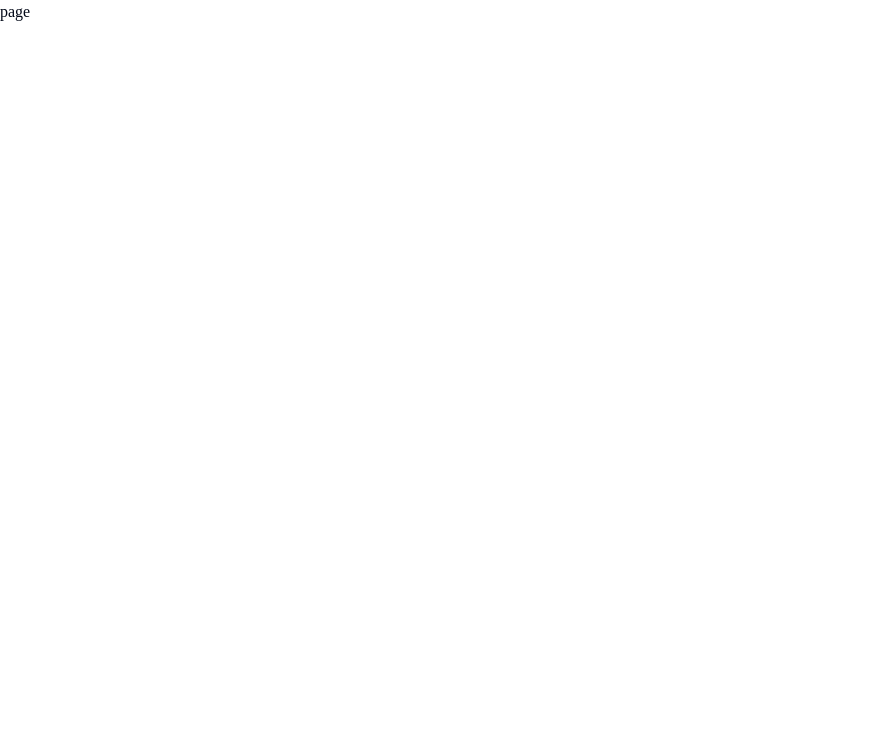
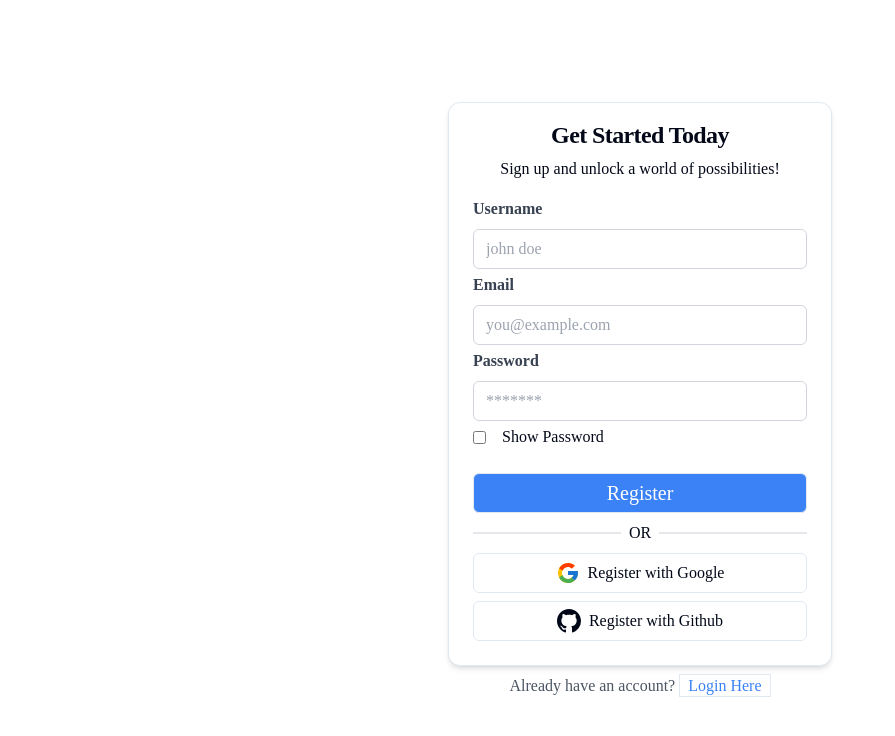
Before and after one commit to Donvine254/car-hub-rental-website, a Next.js app: page /register in a window 1280 px wide. Shown: the top 736 px of the page, without its empty margins (0-895 px from the left). Built offline with nearby package versions, Linux system fonts and the light colour scheme.

Commit message:
updated homepage

```diff
--- a/app/login/page.tsx
+++ b/app/login/page.tsx
@@ -29,7 +29,7 @@ export default function Login({}: Props) {
   //function to handle form submission
   async function handleSubmit(e: React.FormEvent) {
     e.preventDefault();
-    toast.info("something went wrong", {
+    toast.info("Logged in successfully", {
       position: "bottom-center",
     });
     setData({
@@ -113,9 +113,14 @@ export default function Login({}: Props) {
               className="inline-flex items-center justify-center text-xl font-medium border disabled:pointer-events-none disabled:bg-gray-100 disabled:text-black  h-10 px-4 py-2 w-full bg-blue-500 hover:bg-blue-600 text-white rounded-md"
               type="submit"
               title="login">
-              Sign In
+              Login
             </button>
             {/* beginning of social logins */}
+            <div className="flex items-center gap-2 w-full ">
+              <hr className="border border-gray-200 w-full" />
+              <div>OR</div>
+              <hr className="border border-gray-200 w-full" />
+            </div>
             <button
               className="rounded-md text-base font-medium  border  hover:bg-black hover:text-white  h-10 px-4 py-2 w-full flex justify-center items-center space-x-2"
               type="button"
@@ -123,21 +128,21 @@ export default function Login({}: Props) {
                 toast.error("Login with Google is not supported yet!");
               }}>
               <GoogleIcon />
-              <span>Sign in with Google</span>
+              <span>Login with Google</span>
             </button>
             <button
               className="rounded-md text-base font-medium  border  hover:bg-black hover:text-white  h-10 px-4 py-2 w-full flex justify-center items-center space-x-2"
               type="button"
               onClick={() => {
-                toast.error("Login with Google is not supported yet!");
+                toast.error("Login with Github is not supported yet!");
               }}>
               <GithubIcon />
-              <span>Sign in with Github</span>
+              <span>Login with Github</span>
             </button>
           </div>
         </div>
         <div className="mt-2 text-gray-600">
-          Not a member?{" "}
+          Don&apos;t have an account?{" "}
           <a
             className="text-blue-500 hover:underline border px-2 py-0.5"
             href="register">
--- a/app/page.tsx
+++ b/app/page.tsx
@@ -1,7 +1,21 @@
+import Link from "next/link";
+
 export default function Home() {
   return (
-    <main className="flex min-h-screen flex-col items-center justify-between p-24">
+    <main className="flex min-h-screen flex-col items-center justify-center p-6">
       <h1 className="text-2xl font-bold">Welcome to Car Hub</h1>
+      <div className="p-6 flex xsm:flex-col items-center gap-2 bg-blue-100 bg-opacity-40 rounded-md">
+        <Link
+          href="/login"
+          className="inline-flex items-center justify-center text-xl font-medium border disabled:pointer-events-none disabled:bg-gray-100 disabled:text-black h-10 w-20 px-4 py-2 xsm:w-full bg-gray-200 hover:bg-gray-300 text-black rounded-md">
+          Login
+        </Link>
+        <Link
+          href="/register"
+          className="inline-flex items-center justify-center text-xl font-medium border border-blue-500 disabled:pointer-events-none disabled:bg-gray-100 disabled:text-black px-4 py-2 xsm:w-full  hover:bg-blue-600  rounded-md text-black hover:text-white h-10 w-20">
+          Register
+        </Link>
+      </div>
     </main>
   );
 }
--- a/app/register/page.tsx
+++ b/app/register/page.tsx
@@ -1,7 +1,167 @@
-import React from "react";
-
+"use client";
+import React, { useState } from "react";
+import { GoogleIcon, GithubIcon } from "@/assets";
+import { useRouter } from "next/navigation";
+import { toast } from "sonner";
 type Props = {};
 
+interface FormData {
+  username: string;
+  email: string;
+  password: string;
+}
+
 export default function Register({}: Props) {
-  return <div>page</div>;
+  const [data, setData] = useState<FormData>({
+    username: "",
+    email: "",
+    password: "",
+  });
+  const [showPassword, setShowPassword] = useState<boolean>(false);
+  const router = useRouter();
+  //function for onChange event handler
+  const handleChange = (event: React.ChangeEvent<HTMLInputElement>) => {
+    const { name, value } = event.target;
+    setData((prevData) => ({
+      ...prevData,
+      [name]: value,
+    }));
+  };
+
+  //function to handle form submission
+  async function handleSubmit(e: React.FormEvent) {
+    e.preventDefault();
+    toast.info("Registration successful", {
+      position: "top-center",
+    });
+    setData({
+      username: "",
+      email: "",
+      password: "",
+    });
+    router.replace("/");
+  }
+
+  return (
+    <form className="w-full" onSubmit={handleSubmit}>
+      <div className="flex flex-col items-center justify-center w-full min-h-screen px-4 font-poppins">
+        <div
+          className="border text-card-foreground w-full max-w-sm mx-auto rounded-xl shadow-md overflow-hidden bg-white"
+          data-v0-t="card">
+          <div className="flex flex-col space-y-1.5 px-6 py-4 font-poppins relative">
+            <h3 className="font-semibold tracking-tight text-2xl text-center">
+              Get Started Today
+            </h3>
+            <p className="text-base  text-center">
+              Sign up and unlock a world of possibilities!
+            </p>
+          </div>
+          <div className="px-6 space-y-1">
+            <div className="space-y-2 group">
+              <label
+                className="text-base font-bold leading-none peer-disabled:cursor-not-allowed peer-disabled:opacity-70 text-gray-700"
+                htmlFor="username">
+                Username
+              </label>
+              <input
+                className="flex h-10 bg-background text-base  disabled:cursor-not-allowed disabled:opacity-50 w-full px-3 py-2 border border-gray-300 rounded-md"
+                id="username"
+                name="username"
+                value={data.username}
+                type="text"
+                onChange={handleChange}
+                placeholder="john doe"
+                required
+              />
+            </div>
+            <div className="space-y-2 group">
+              <label
+                className="text-base font-bold leading-none peer-disabled:cursor-not-allowed peer-disabled:opacity-70 text-gray-700"
+                htmlFor="email">
+                Email
+              </label>
+              <input
+                className="flex h-10 bg-background text-base  disabled:cursor-not-allowed disabled:opacity-50 w-full px-3 py-2 border border-gray-300 rounded-md"
+                id="email"
+                name="email"
+                value={data.email}
+                type="email"
+                onChange={handleChange}
+                placeholder="you@example.com"
+                required
+              />
+            </div>
+            <div className="space-y-2">
+              <label
+                className="text-base font-bold leading-none peer-disabled:cursor-not-allowed peer-disabled:opacity-70 text-gray-700"
+                htmlFor="password">
+                Password
+              </label>
+              <input
+                className="flex h-10 bg-background text-base disabled:cursor-not-allowed disabled:opacity-50 w-full px-3 py-2 border border-gray-300 rounded-md"
+                id="password"
+                name="password"
+                value={data.password}
+                placeholder="*******"
+                minLength={8}
+                onChange={handleChange}
+                required
+                type={showPassword ? "text" : "password"}
+              />
+            </div>
+            <div className="flex items-center justify-start gap-1 md:gap-4">
+              <input
+                type="checkbox"
+                checked={showPassword}
+                onChange={() => setShowPassword(!showPassword)}
+              />
+              <span> {!showPassword ? "Show" : "Hide"} Password</span>
+            </div>
+          </div>
+
+          <div className="items-center p-6 flex flex-col space-y-2">
+            <button
+              className="inline-flex items-center justify-center text-xl font-medium border disabled:pointer-events-none disabled:bg-gray-100 disabled:text-black  h-10 px-4 py-2 w-full bg-blue-500 hover:bg-blue-600 text-white rounded-md"
+              type="submit"
+              title="login">
+              Register
+            </button>
+            {/* beginning of social logins */}
+            <div className="flex items-center gap-2 w-full ">
+              <hr className="border border-gray-200 w-full" />
+              <div>OR</div>
+              <hr className="border border-gray-200 w-full" />
+            </div>
+
+            <button
+              className="rounded-md text-base font-medium  border  hover:bg-black hover:text-white  h-10 px-4 py-2 w-full flex justify-center items-center space-x-2"
+              type="button"
+              onClick={() => {
+                toast.error("Google signup is not supported yet!");
+              }}>
+              <GoogleIcon />
+              <span>Register with Google</span>
+            </button>
+            <button
+              className="rounded-md text-base font-medium  border  hover:bg-black hover:text-white  h-10 px-4 py-2 w-full flex justify-center items-center space-x-2"
+              type="button"
+              onClick={() => {
+                toast.error("Github Signup is not supported yet!");
+              }}>
+              <GithubIcon />
+              <span>Register with Github</span>
+            </button>
+          </div>
+        </div>
+        <div className="mt-2 text-gray-600">
+          Already have an account?{" "}
+          <a
+            className="text-blue-500 hover:underline border px-2 py-0.5"
+            href="/login">
+            Login Here
+          </a>
+        </div>
+      </div>
+    </form>
+  );
 }
```
Also changed, not shown: components/ui/sonner.tsx (+8 -8 lines).
